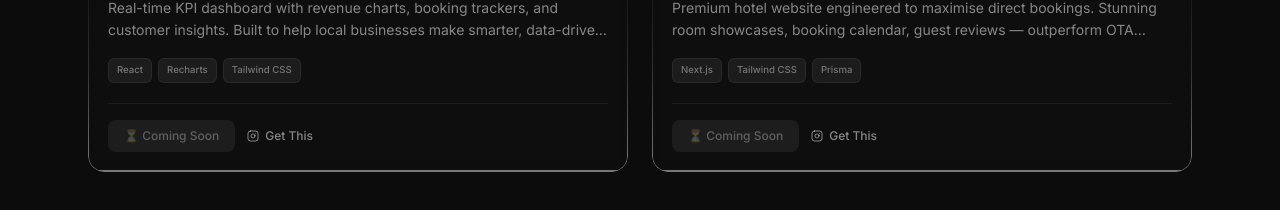
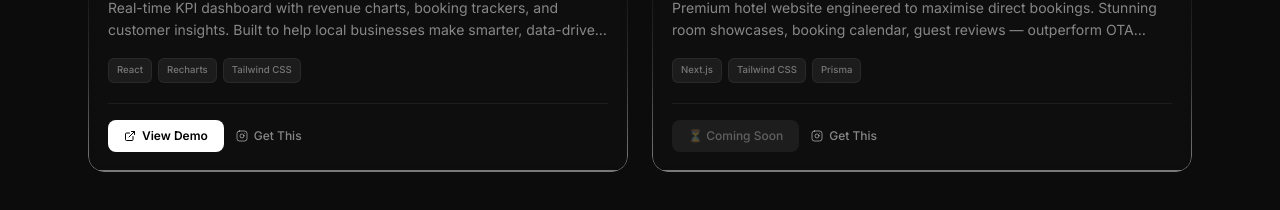
Before and after one commit to Utkarsh464/webgrowth-portfolio-, a React (Vite) app: page / in a window 1280 px wide. Shown: the part 1945-2155 px from the top of the page. Built offline with nearby package versions, Linux system fonts and the light colour scheme.

Commit message:
Add live dashboard link to portfolio project

```diff
--- a/src/data/projects.ts
+++ b/src/data/projects.ts
@@ -37,8 +37,8 @@ export const SEED = [
     tech: ['React', 'Recharts', 'Tailwind CSS'],
     category: 'Dashboard',
     image: 'https://images.unsplash.com/photo-1551288049-bebda4e38f71?w=1200&q=85',
-    link: '#',
-    featured: false,
+    link: 'https://webgrowth-dashboard.vercel.app/',
+    featured: true,
     color: '#080d1a',
     accent: '#60a5fa',
     sort_order: 2,
```
